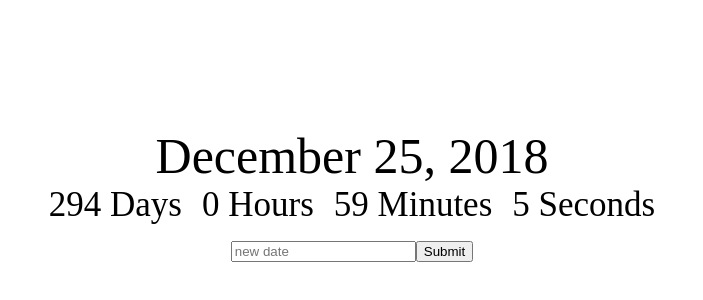
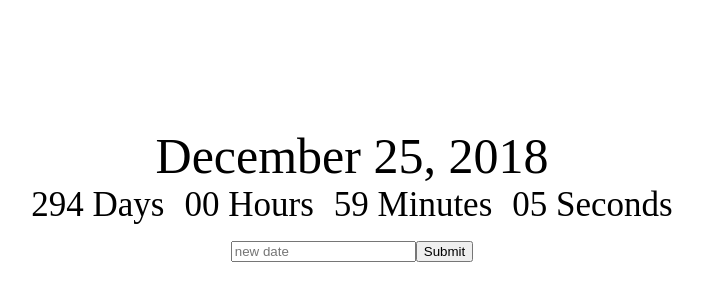
Before and after one commit to dominicfraser/countdownClock, a React (Create React App) app: page / in a window 1280 px wide. Shown: the part 126-426 px from the top of the page, without its empty margins (288-991 px from the left). Built offline with nearby package versions, Linux system fonts and the light colour scheme.

Commit message:
added leading zeros to units

```diff
--- a/src/clock.jsx
+++ b/src/clock.jsx
@@ -23,12 +23,22 @@ class Clock extends Component {
   render() {
     return (
       <div>
-        <div className="clock-days">{this.state.days} Days</div>
-        <div className="clock-hours">{this.state.hours} Hours</div>
-        <div className="clock-min">{this.state.minutes} Minutes</div>
-        <div className="clock-sec">{this.state.seconds} Seconds</div>
+        <div className="clock-days">{this.leading0(this.state.days)} Days</div>
+        <div className="clock-hours">
+          {this.leading0(this.state.hours)} Hours
+        </div>
+        <div className="clock-min">
+          {this.leading0(this.state.minutes)} Minutes
+        </div>
+        <div className="clock-sec">
+          {this.leading0(this.state.seconds)} Seconds
+        </div>
       </div>
     );
+  }
+
+  leading0(num) {
+    return num < 10 ? `0${num}` : num;
   }
 
   getTimeUntil(deadline) {
```
